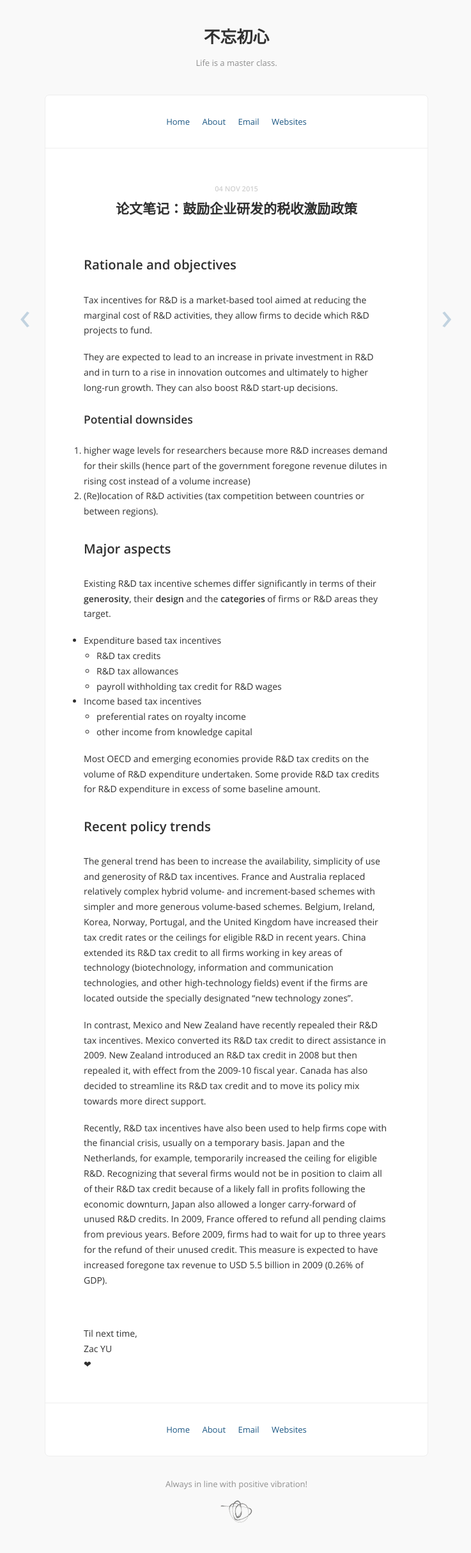
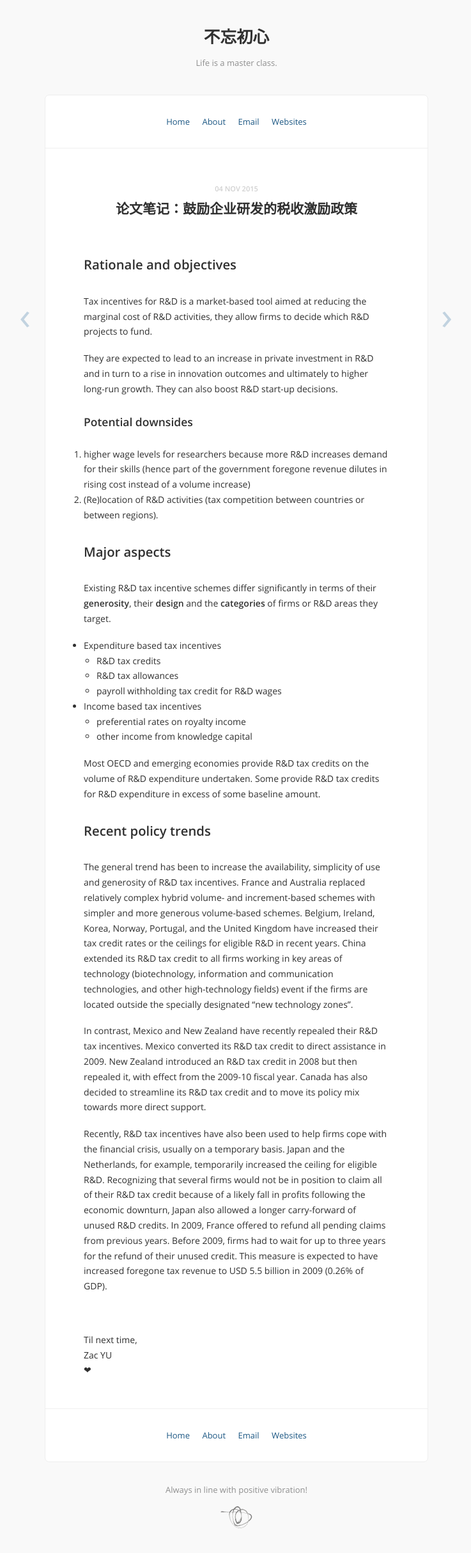
Before and after one commit to yusite/yuzijie, a Jekyll site: the page built from _posts/2015-11-04-tax-incentives-for-rnd.markdown, in a window 1280 px wide. Shown: the whole page at 64% size, without its empty margins (270-1007 px from the left). Built offline with Jekyll 4.4.1, drawn with Linux system fonts in a browser that asks for light colours.

Commit message:
update style

```diff
--- a/_sass/_zac.scss
+++ b/_sass/_zac.scss
@@ -26,11 +26,11 @@ section.post, section > p {
 
 section.post {
   h2 {
-    margin: 1.7em 0 1.5em 0;
+    margin: 1.7em 0 1.6em 0;
     font-size: 1.45em;
   }
   h3 {
-    margin: 1.5em 0 1.4em 0;
+    margin: 1.6em 0 1.5em 0;
     font-size: 1.25em;
   }
   h4 {
```
